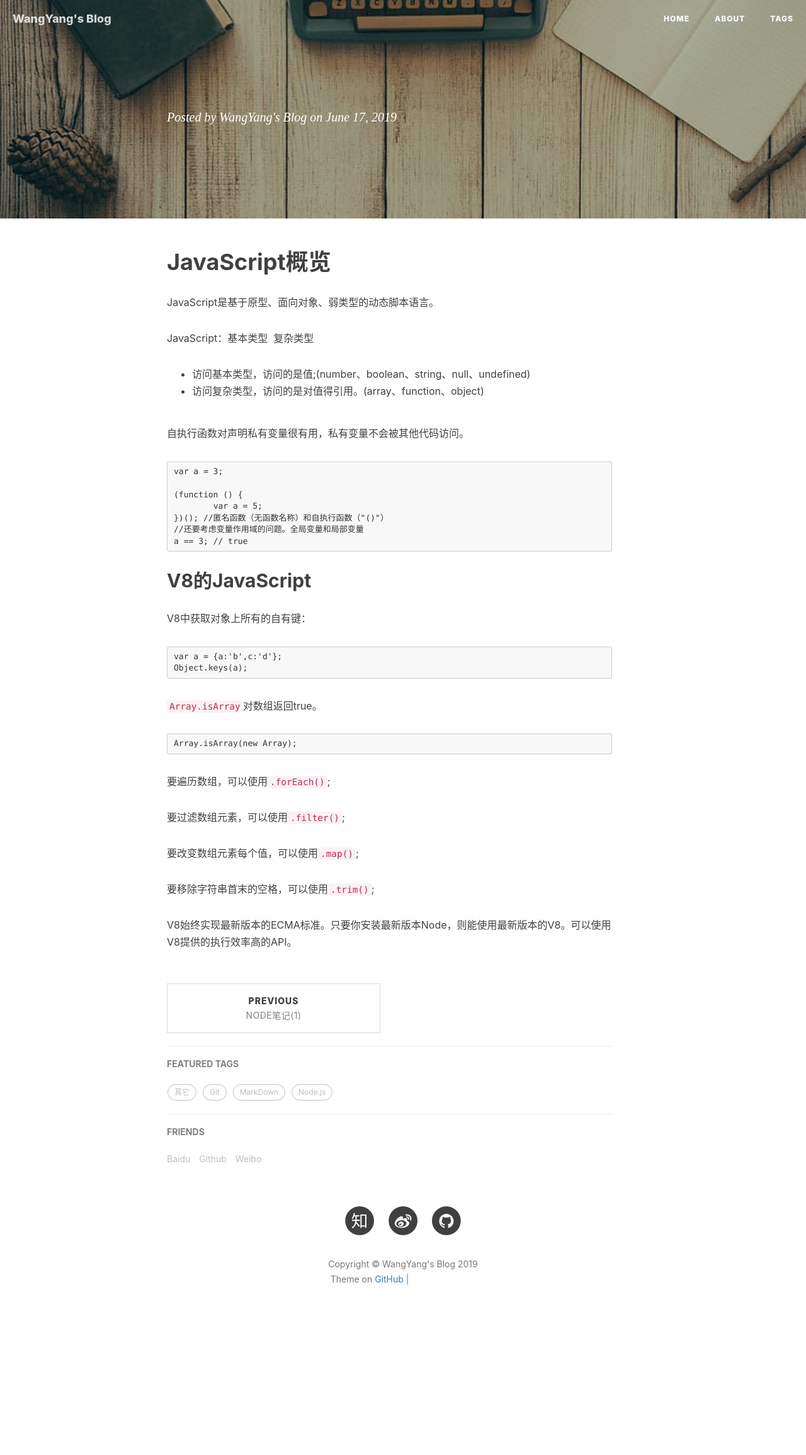
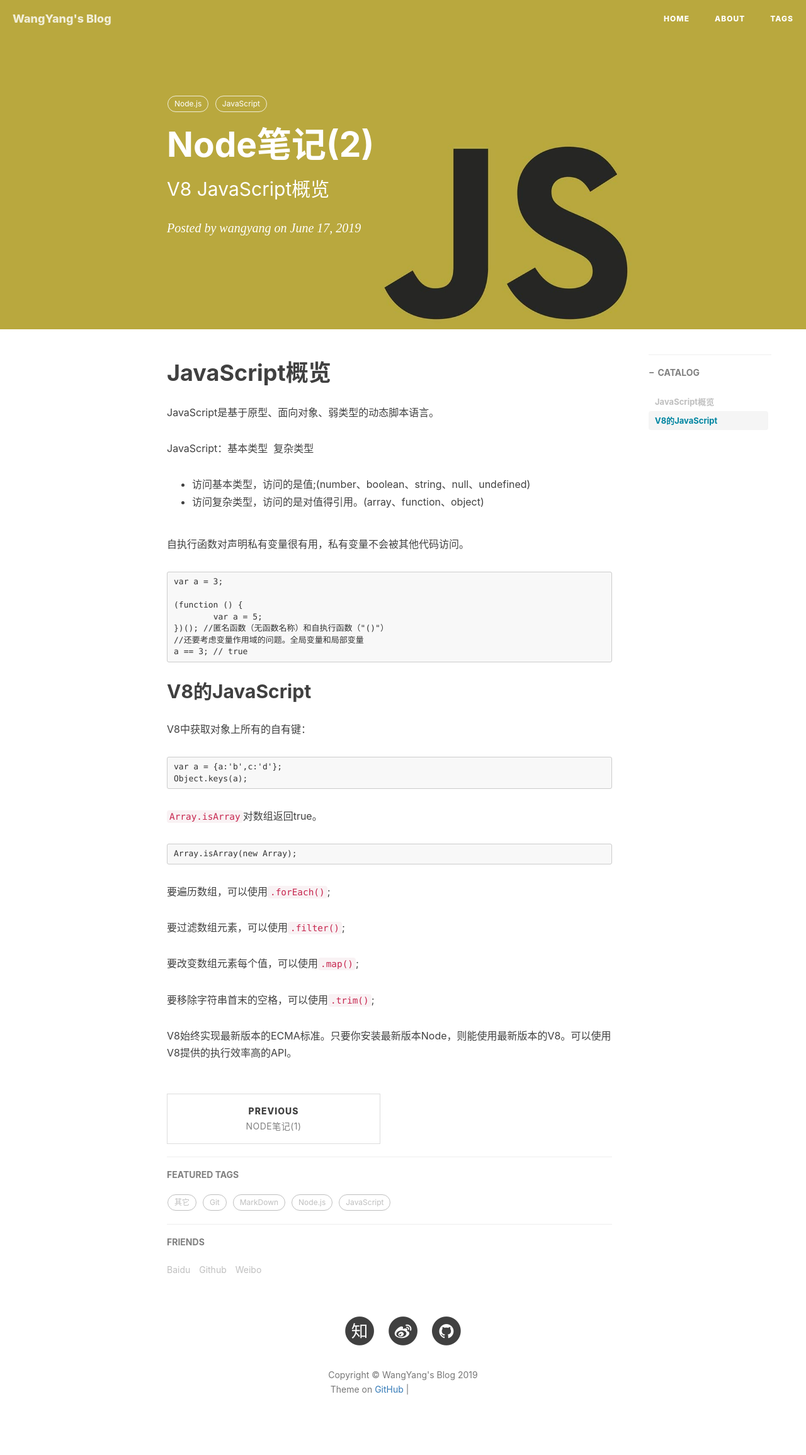
Before and after one commit to wangyang1996/wangyang1996.github.io, a Jekyll site: the page built from _posts/2019-6-17-node-2.md, in a window 1280 px wide. Shown: the whole page at 63% size. Built offline with Jekyll 4.4.1, drawn with Linux system fonts in a browser that asks for light colours; nearby versions of some CDN libraries; our own code applies the rules of GitHub Pages for plain Markdown files; comment, search, counter and statistics services are not loaded; before the commit the page ends 2136 px from its top, so only the background shows below that; grey boxes are pictures that could not be loaded.

Commit message:
modify node-2 tags

```diff
--- a/_posts/2019-6-17-node-2.md
+++ b/_posts/2019-6-17-node-2.md
@@ -7,8 +7,8 @@ author:     wangyang                     # 作者
 header-img: img/post-bg-js-version.jpg    #这篇文章标题背景图片
 catalog: true                       # 是否归档
 tags:                               #标签
-    - Node.js,
-    -JavaScript
+    - Node.js
+    - JavaScript
 ---
 
 JavaScript概览
```
